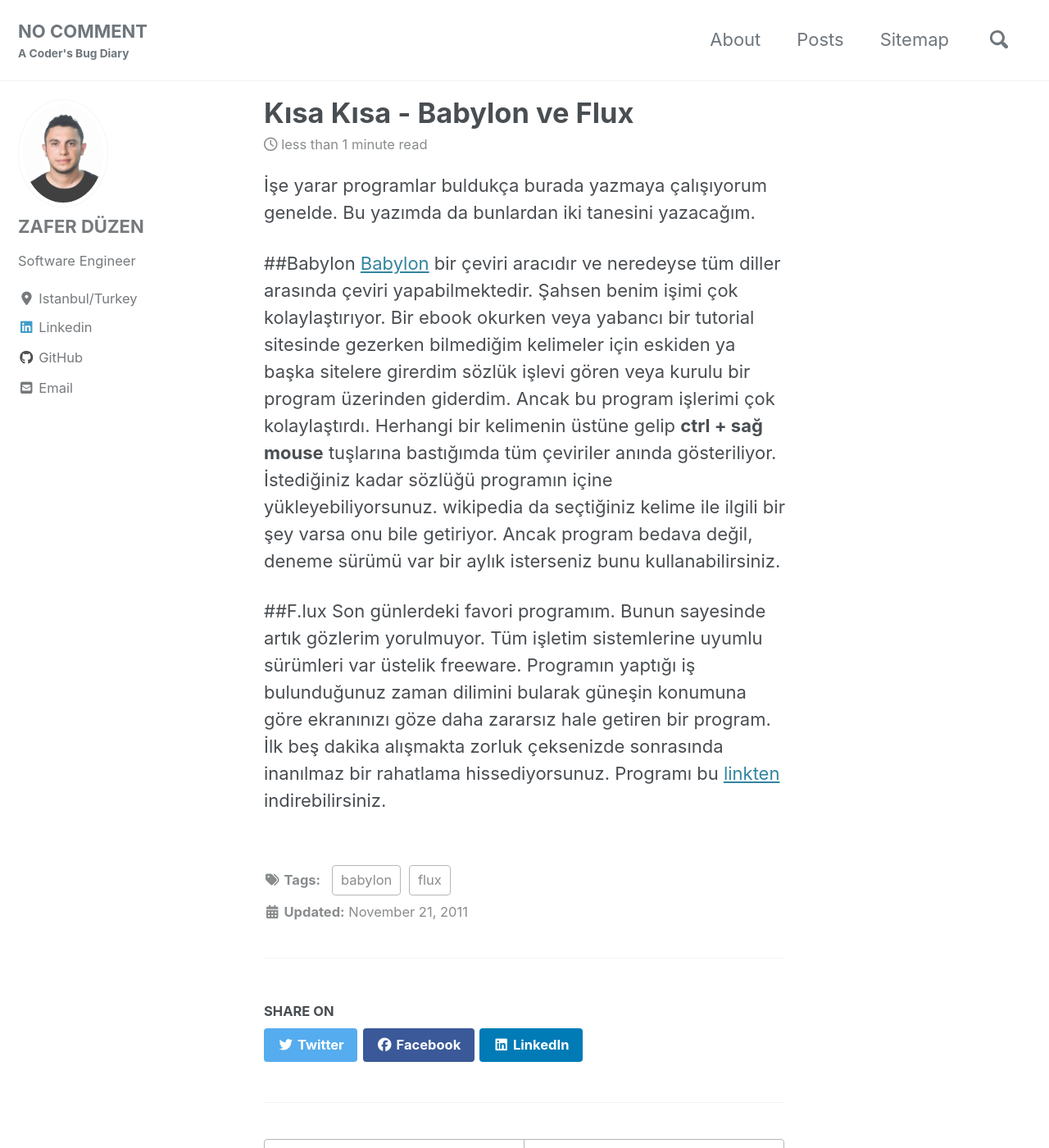
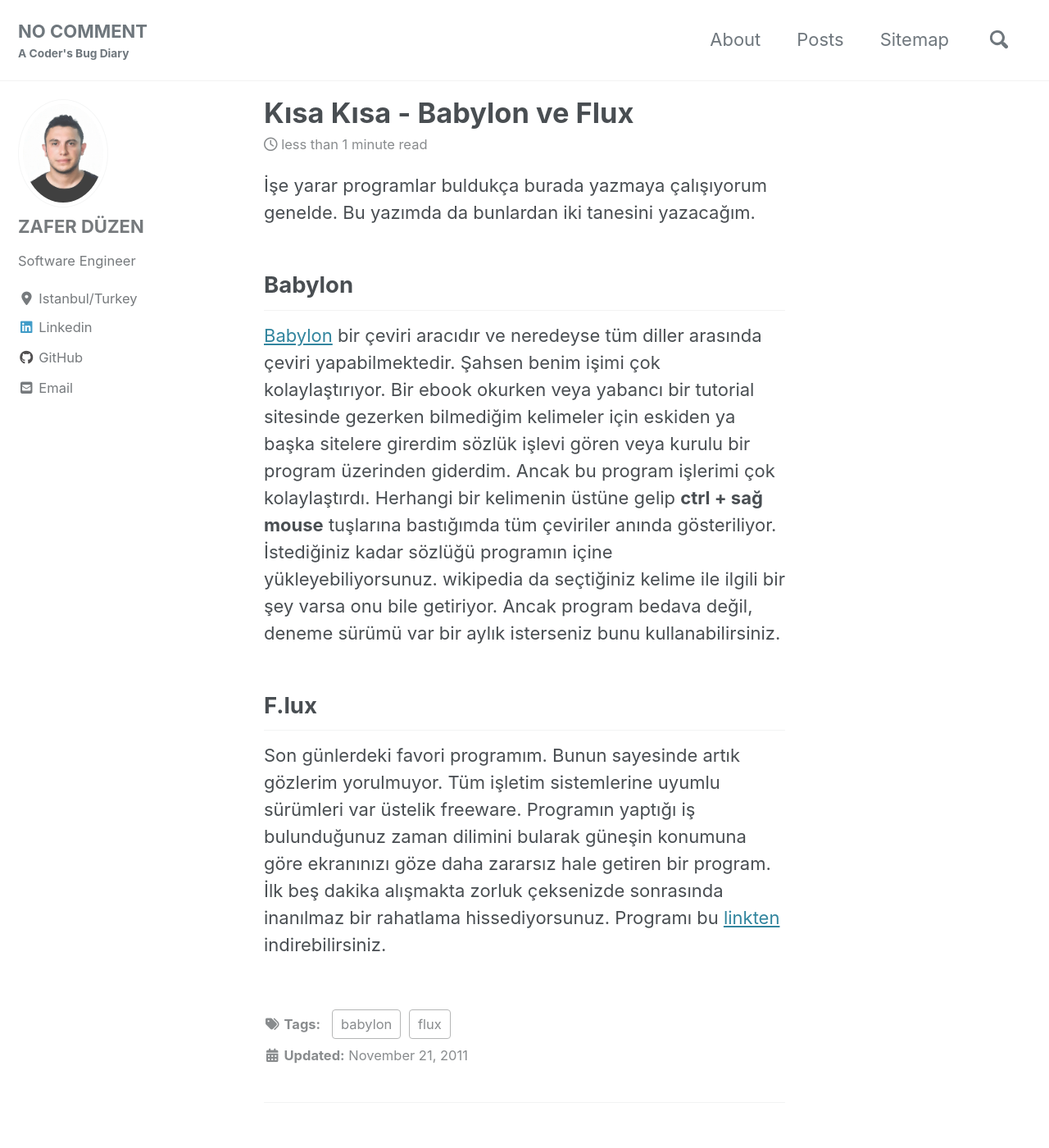
Before and after one commit to duzenz/duzenz.github.io, a Jekyll site: the page built from _posts/2011-11-21-babylon-flux.md, in a window 1280 px wide and 1400 px high. Shown: the whole window at 82% size. Built offline with Jekyll 4.4.1, drawn with Linux system fonts in a browser that asks for light colours; cached includes are drawn as plain includes; nearby versions of some CDN libraries.

Commit message:
updated blog

```diff
--- a/_posts/2011-11-21-babylon-flux.md
+++ b/_posts/2011-11-21-babylon-flux.md
@@ -8,16 +8,8 @@ tags:
 
 İşe yarar programlar buldukça burada yazmaya çalışıyorum genelde. Bu yazımda da bunlardan iki tanesini yazacağım.
 
+## Babylon
+[Babylon](http://www.babylon.com/) bir çeviri aracıdır ve neredeyse tüm diller arasında çeviri yapabilmektedir. Şahsen benim işimi çok kolaylaştırıyor. Bir ebook okurken veya yabancı bir tutorial sitesinde gezerken bilmediğim kelimeler için eskiden ya başka sitelere girerdim sözlük işlevi gören veya kurulu bir program üzerinden giderdim. Ancak bu program işlerimi çok kolaylaştırdı. Herhangi bir kelimenin üstüne gelip  **ctrl + sağ mouse** tuşlarına bastığımda tüm çeviriler anında gösteriliyor. İstediğiniz kadar sözlüğü programın içine yükleyebiliyorsunuz. wikipedia da seçtiğiniz kelime ile ilgili bir şey varsa onu bile getiriyor. Ancak program bedava değil, deneme sürümü var bir aylık isterseniz bunu kullanabilirsiniz.
 
-##Babylon
-[Babylon](http://www.babylon.com/) bir çeviri aracıdır ve neredeyse tüm diller arasında çeviri yapabilmektedir.
-Şahsen benim işimi çok kolaylaştırıyor. Bir ebook okurken veya yabancı bir tutorial sitesinde gezerken bilmediğim kelimeler için eskiden ya başka sitelere girerdim sözlük işlevi gören veya kurulu bir program üzerinden giderdim.
-Ancak bu program işlerimi çok kolaylaştırdı. Herhangi bir kelimenin üstüne gelip  **ctrl + sağ mouse** tuşlarına bastığımda tüm çeviriler anında gösteriliyor.
-İstediğiniz kadar sözlüğü programın içine yükleyebiliyorsunuz. wikipedia da seçtiğiniz kelime ile ilgili bir şey varsa onu bile getiriyor.
-Ancak program bedava değil, deneme sürümü var bir aylık isterseniz bunu kullanabilirsiniz.
-
-##F.lux
-Son günlerdeki favori programım. Bunun sayesinde artık gözlerim yorulmuyor.
-Tüm işletim sistemlerine uyumlu sürümleri var üstelik freeware.
-Programın yaptığı iş bulunduğunuz zaman dilimini bularak güneşin konumuna göre ekranınızı göze daha zararsız hale getiren bir program.
-İlk beş dakika alışmakta zorluk çeksenizde sonrasında inanılmaz bir rahatlama hissediyorsunuz. Programı bu [linkten](http://stereopsis.com/flux/) indirebilirsiniz.
+## F.lux
+Son günlerdeki favori programım. Bunun sayesinde artık gözlerim yorulmuyor. Tüm işletim sistemlerine uyumlu sürümleri var üstelik freeware. Programın yaptığı iş bulunduğunuz zaman dilimini bularak güneşin konumuna göre ekranınızı göze daha zararsız hale getiren bir program. İlk beş dakika alışmakta zorluk çeksenizde sonrasında inanılmaz bir rahatlama hissediyorsunuz. Programı bu [linkten](http://stereopsis.com/flux/) indirebilirsiniz.
```
